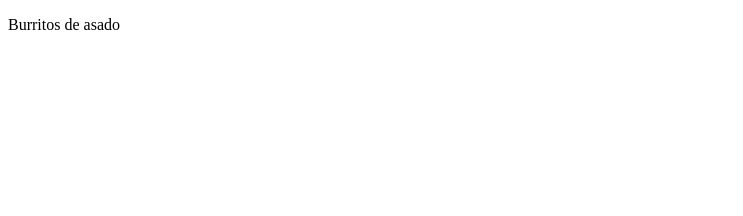
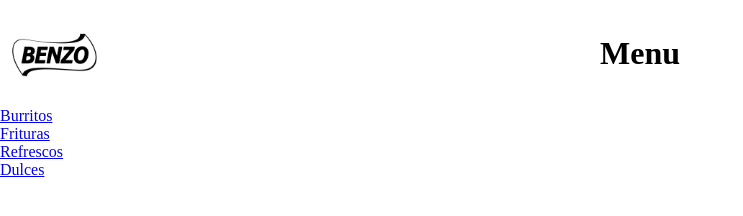
Before and after one commit to Cesar-mendozaa/benzoapartados, a plain HTML site: page index.html in a window 1280 px wide. Shown: the whole page, without its empty margins (0-743 px from the left). Drawn offline with Linux system fonts and the light colour scheme.

Commit message:
Avance menu de navegacion

```diff
--- a/css/style.css
+++ b/css/style.css
@@ -0,0 +1,24 @@
+*{
+    margin: 0;
+    padding: 0;
+}
+
+.logo-benzo{
+    position: absolute;
+    top: 10px;
+    left: 10px;
+    height: 90px; /* Ajusta esto según el tamaño de tu logo */
+
+}
+
+header{
+    background-color: white;
+    padding: 20px;
+
+}
+
+h1{
+    text-align: center;
+    color: black;
+    padding: 15px;
+}
--- a/index.html
+++ b/index.html
@@ -2,11 +2,21 @@
 <html lang="es">
 <head>
     <link rel="shortcut icon" href="./css/logos/benzo-logo.png">
-    <meta charset="UTF-8">
-    <meta name="viewport" content="width=device-width, initial-scale=1.0">
     <title>Benzo</title>
+    <link rel="stylesheet" type="text/css" href="./css/style.css">
 </head>
 <body>
-    <p>Burritos de asado</p>
+    <header>
+        <h1>Menu</h1>
+        <img src="./css/logos/benzo-logo.png" alt="Logo de Benzo" class="logo-benzo">
+    </header>
+    <nav>
+        <ul>
+            <li><a href="burritos">Burritos</a></li>
+            <li><a href="frituras">Frituras</a></li>
+            <li><a href="refrescos">Refrescos</a></li>
+            <li><a href="dulces">Dulces</a></li>
+        </ul>
+    </nav>
 </body>
 </html>
```
